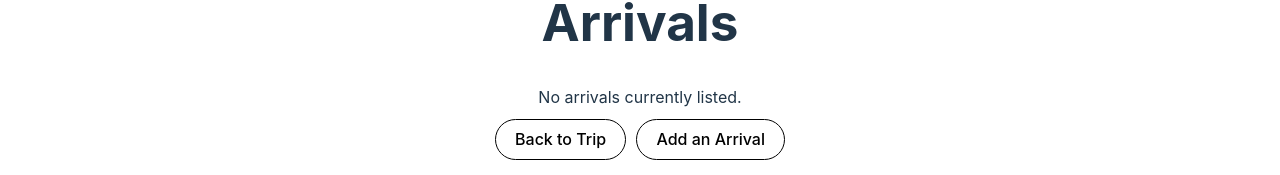
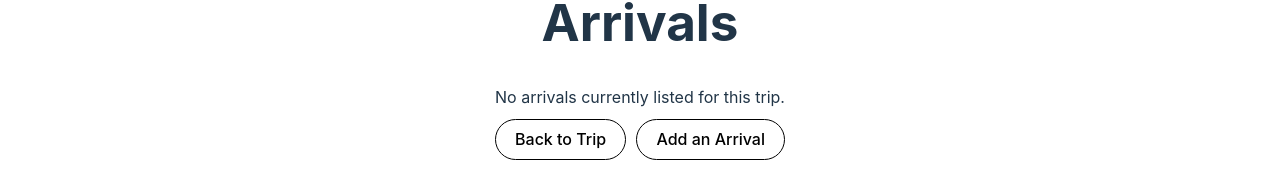
Before and after one commit to mjchin1/WanderApp--In-Progress, a React (Vite) app in the folder client/: page /arrivals in a window 1280 px wide. Shown: the part 396-571 px from the top of the page. Built offline with nearby package versions, Linux system fonts and the light colour scheme; no server answers; a web font is replaced by a local one.

Commit message:
adding message ternary to departures and arrivals pages

```diff
--- a/client/src/components/ArrivalsPage.jsx
+++ b/client/src/components/ArrivalsPage.jsx
@@ -39,7 +39,7 @@ function ArrivalsPage({ trip, arrivals, setArrivals, setArrival, formatDate, for
     <>
       <h1>Arrivals</h1>
 
-      { arrivals.length===0 ? <p> No arrivals currently listed. </p> : null }
+      { arrivals.length===0 ? <p> No arrivals currently listed for this trip. </p> : null }
 
       <button onClick={()=>{
         navToTrip()
--- a/client/src/components/DeparturesPage.jsx
+++ b/client/src/components/DeparturesPage.jsx
@@ -39,6 +39,8 @@ function DeparturesPage( {trip, setDeparture, setDepartures, departures, formatD
     <>
       <h1>Departures</h1>
 
+      {departures.length===0? <p>No departures currently listed for this trip.</p> : null}
+
        <button onClick={()=>{
         navToTrip()
       }}>Back to Trip</button>
```
